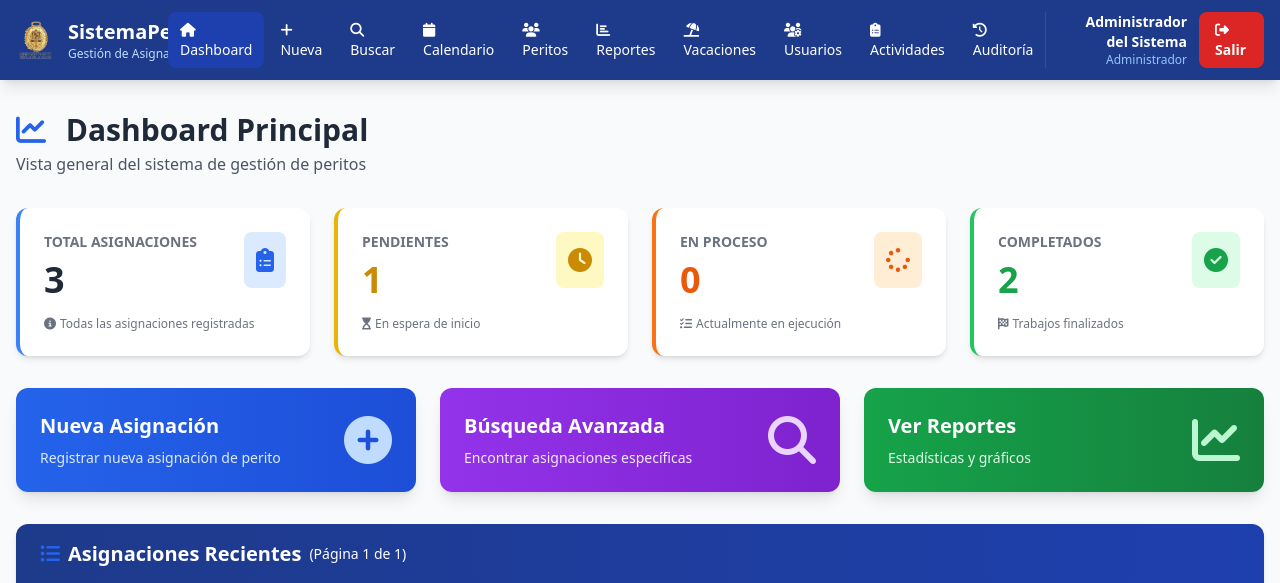
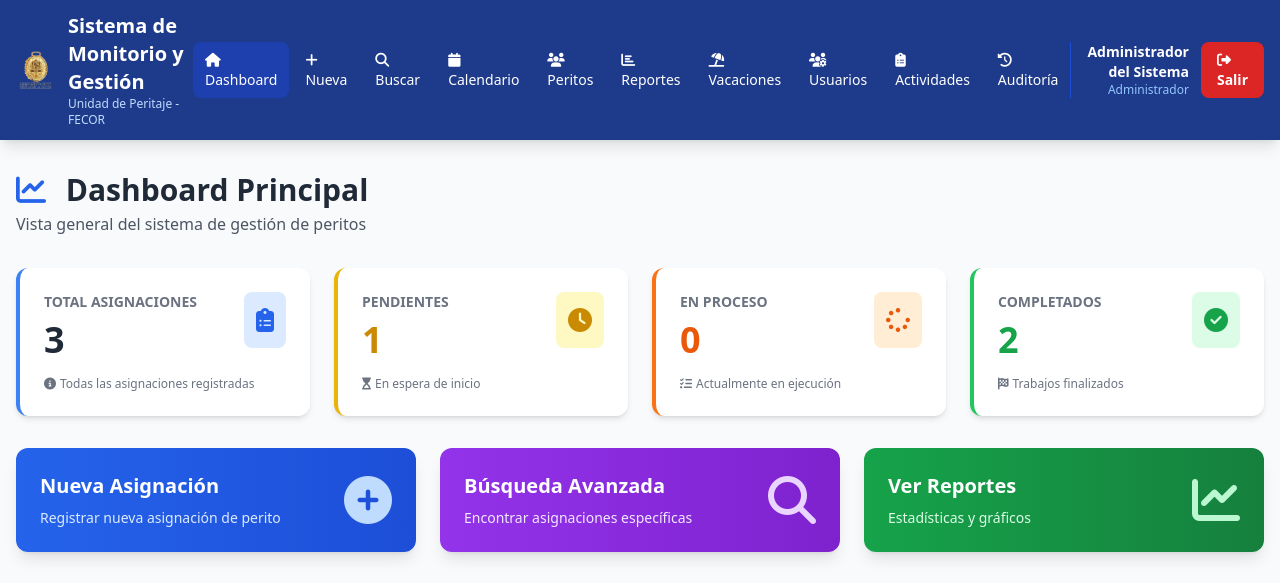
Before and after one commit to informaticafecor/SistemaPerito, a Flask app: page / in a window 1280 px wide. Shown: the top 583 px of the page. Run offline with Flask 3, Linux system fonts and the light colour scheme; a user stored in the database is signed in; data comes from the database, SQL or seed files in the repository; both versions use the stored data as it was after the commit; some libraries are stand-ins or nearby versions.

Commit message:
subiendo nombre

```diff
--- a/templates/auth/login.html
+++ b/templates/auth/login.html
@@ -37,8 +37,8 @@
                      alt="Logo Sistema Perito"
                      class="w-24 h-24 mx-auto object-contain">
             </div>
-            <h1 class="text-2xl font-bold text-gray-800">SISTEMA PERITO</h1>
-            <p class="text-gray-500 text-sm mt-1">Sistema de Gestión de Asignaciones</p>
+            <h1 class="text-2xl font-bold text-gray-800">Sistema de Monitorio y Gestión</h1>
+            <p class="text-gray-500 text-sm mt-1">Unidad de Peritajes - FECOR</p>
             <div class="w-16 h-1 bg-blue-600 mx-auto mt-3 rounded"></div>
         </div>
 
--- a/templates/core/index.html
+++ b/templates/core/index.html
@@ -44,8 +44,8 @@
                 <div class="flex items-center space-x-3">
                     <img src="{{ url_for('static', filename='imagenes/logompo.png') }}" alt="Logo" class="w-10 h-10 object-contain">
                     <div class="hidden md:block">
-                        <h1 class="text-xl font-bold">SistemaPerito</h1>
-                        <p class="text-xs text-blue-200">Gestión de Asignaciones</p>
+                        <h1 class="text-xl font-bold">Sistema de Monitorio y Gestión</h1>
+                        <p class="text-xs text-blue-200">Unidad de Peritaje - FECOR</p>
                     </div>
                 </div>
 
```
Also changed, not shown: database.db.
